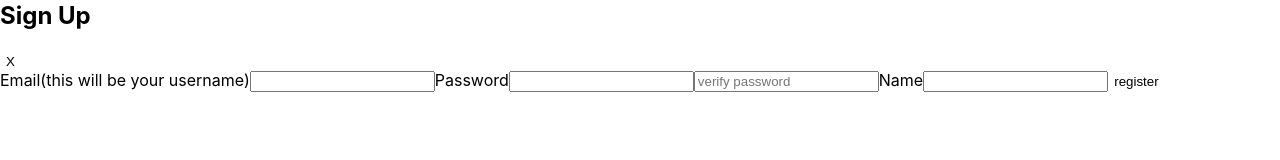
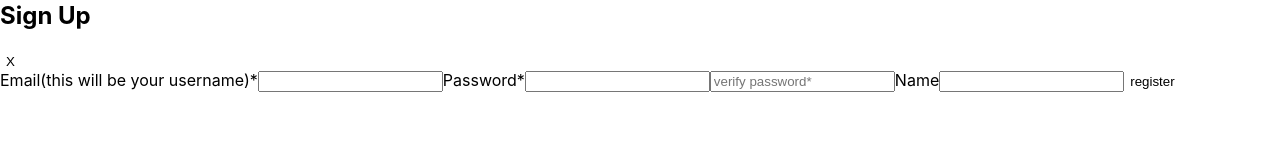
Before and after one commit to lewisharris/Eatwell, a React (Create React App) app in the folder client/: page /register in a window 1280 px wide. Shown: the part 121-281 px from the top of the page. Built offline with nearby package versions, Linux system fonts and the light colour scheme; no server answers.

Commit message:
form labels

```diff
--- a/client/src/components/auth/Register.js
+++ b/client/src/components/auth/Register.js
@@ -39,7 +39,7 @@ export default function Register() {
       history.push("/");
     } catch (err) {
       if (err.response.data.msg) {
-        setError(err.response.data.msg);
+        setError(err.response.data.msggit);
       }
     }
   };
@@ -55,14 +55,14 @@ export default function Register() {
       />
       <form>
         <label htmlFor="register-email">
-          Email(this will be your username)
+          Email(this will be your username)*
         </label>
         <input
           id="register-email"
           type="email"
           onChange={e => setEmail(e.target.value)}
         />
-        <label htmlFor="register-password">Password</label>
+        <label htmlFor="register-password">Password*</label>
         <input
           onChange={e => setPassword(e.target.value)}
           id="register-password"
@@ -71,7 +71,7 @@ export default function Register() {
         <input
           onChange={e => setPasswordCheck(e.target.value)}
           id="register-verify-password"
-          placeholder="verify password"
+          placeholder="verify password*"
           type="text"
         />
         <label htmlFor="register-name">Name</label>
```
